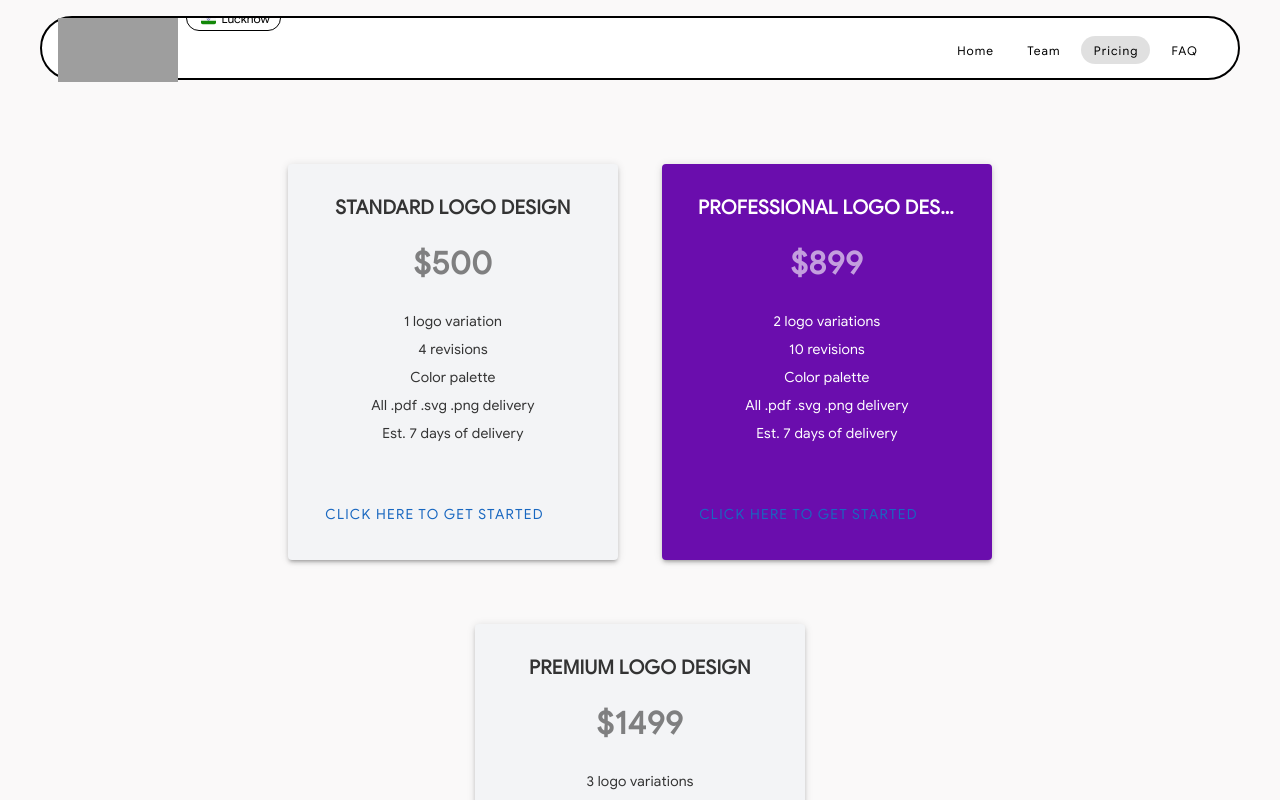
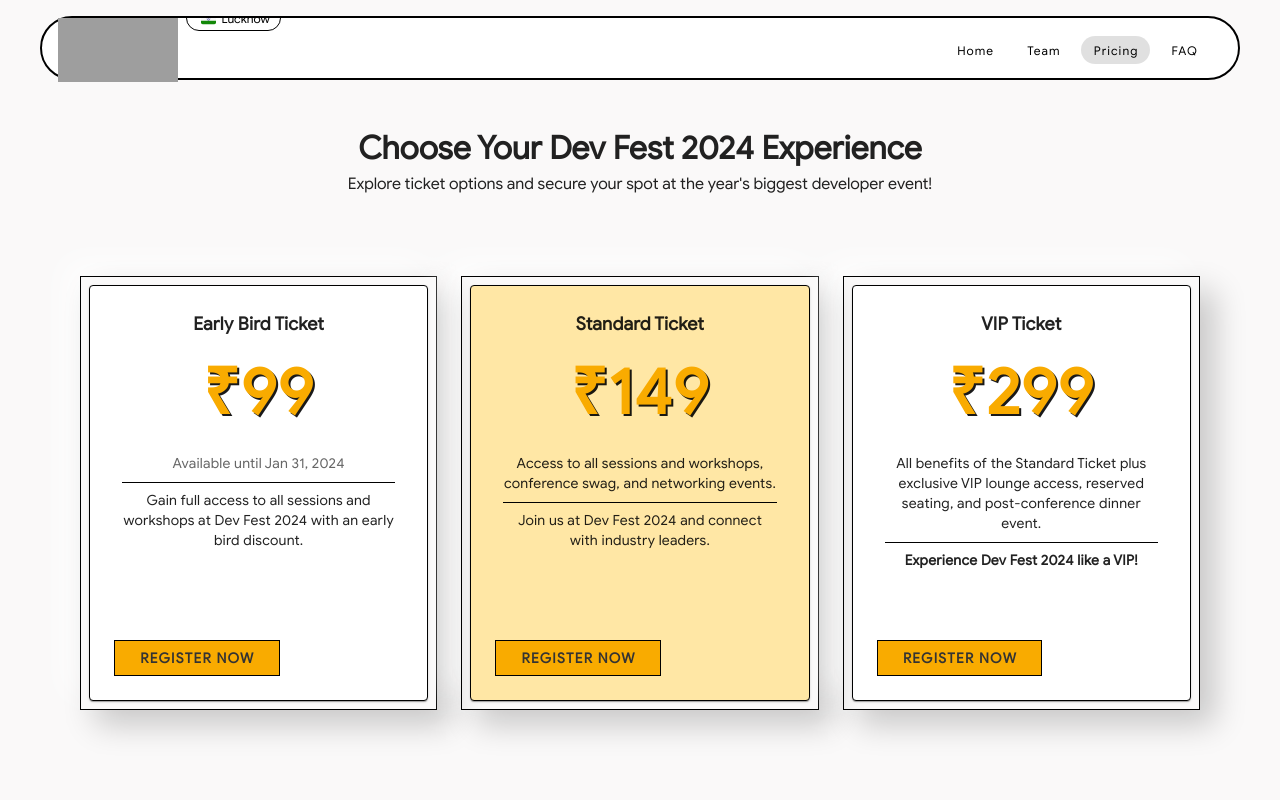
Before and after one commit to AbhishekSingh888/gdglucknow-2024, a Nuxt app: page /pricing in a window 1280 px wide. Shown: the top 802 px of the page. Built offline with nearby package versions, Linux system fonts and the light colour scheme; grey boxes are pictures that could not be loaded.

Commit message:
Refactor pricing card component and pricing page layout

```diff
--- a/components/pricing/pricingcard.vue
+++ b/components/pricing/pricingcard.vue
@@ -1,5 +1,5 @@
 <template>
-    <v-card :class="['pricing-card', { 'highlight-card': highlight }]" elevation="3">
+    <v-container :class="['pricing-card', { 'highlight-card': highlight }]">
         <v-card-title class="title">{{ title }}</v-card-title>
         <v-card-subtitle class="price">{{ price }}</v-card-subtitle>
         <v-card-text>
@@ -10,7 +10,7 @@
         <v-card-actions>
             <v-btn class="start-btn" color="primary" outlined>{{ buttonText }}</v-btn>
         </v-card-actions>
-    </v-card>
+    </v-container>
 </template>
 
 <script>
@@ -28,9 +28,11 @@
 <style scoped>
 .pricing-card {
     padding: 20px;
-    background-color: #f3f4f6;
+    background-color: #fff;
     color: #333;
     text-align: center;
+    box-shadow: -10px 10px 0px 0px rgb(0 0 0);
+    border: 1px solid #e0e0e0;
 }
 
 .highlight-card {
--- a/pages/pricing.vue
+++ b/pages/pricing.vue
@@ -1,67 +1,147 @@
 <template>
-    <v-container class="d-flex justify-center pa-10">
-      <v-row class="pricing-cards" justify="center">
-        <v-col cols="12" md="4" class="mb-5">
-          <PricingCard
-            :title="'STANDARD LOGO DESIGN'"
-            :price="'$500'"
-            :features="[
-              '1 logo variation',
-              '4 revisions',
-              'Color palette',
-              'All .pdf .svg .png delivery',
-              'Est. 7 days of delivery',
-            ]"
-            buttonText="Click here to get started"
-            :highlight="false"
-          />
+    <h1 class="text-center">Choose Your Dev Fest 2024 Experience</h1>
+    <p class="text-center">Explore ticket options and secure your spot at the year's biggest developer event!</p>
+
+    <v-container class="d-flex justify-center pa-10 mt-10">
+      <v-row align="stretch" >
+        <!-- Early Bird Ticket -->
+        <v-col cols="12" md="4" class="d-flex" >
+          <div class="shadow-wrapper">
+            <v-card class="pricing-card early-bird-card flex-column" outlined>
+              <v-card-title class="title">Early Bird Ticket</v-card-title>
+              <v-card-subtitle class="price">₹99</v-card-subtitle>
+              <v-card-text class="flex-grow-1">
+                <p class="subtext">Available until Jan 31, 2024</p>
+                <div class="divider"></div>
+                <p>Gain full access to all sessions and workshops at Dev Fest 2024 with an early bird discount.</p>
+              </v-card-text>
+              <v-card-actions>
+                <v-btn class="neumorphic-btn mt-auto">Register Now</v-btn>
+              </v-card-actions>
+            </v-card>
+          </div>
         </v-col>
-        <v-col cols="12" md="4" class="mb-5">
-          <PricingCard
-            :title="'PROFESSIONAL LOGO DESIGN'"
-            :price="'$899'"
-            :features="[
-              '2 logo variations',
-              '10 revisions',
-              'Color palette',
-              'All .pdf .svg .png delivery',
-              'Est. 7 days of delivery',
-            ]"
-            buttonText="Click here to get started"
-            :highlight="true"
-          />
+
+        <!-- Standard Ticket -->
+        <v-col cols="12" md="4" class="d-flex">
+          <div class="shadow-wrapper">
+            <v-card class="pricing-card standard-card flex-column" outlined>
+              <v-card-title class="title">Standard Ticket</v-card-title>
+              <v-card-subtitle class="price">₹149</v-card-subtitle>
+              <v-card-text class="flex-grow-1">
+                <p>Access to all sessions and workshops, conference swag, and networking events.</p>
+                <div class="divider"></div>
+                <p>Join us at Dev Fest 2024 and connect with industry leaders.</p>
+              </v-card-text>
+              <v-card-actions>
+                <v-btn class="neumorphic-btn mt-auto">Register Now</v-btn>
+              </v-card-actions>
+            </v-card>
+          </div>
         </v-col>
-        <v-col cols="12" md="4" class="mb-5">
-          <PricingCard
-            :title="'PREMIUM LOGO DESIGN'"
-            :price="'$1499'"
-            :features="[
-              '3 logo variations',
-              'Unlimited revisions',
-              'Color palette',
-              'All .pdf .svg .png delivery',
-              'Est. 7 days of delivery',
-            ]"
-            buttonText="Click here to get started"
-            :highlight="false"
-          />
+
+        <!-- VIP Ticket -->
+        <v-col cols="12" md="4" class="d-flex">
+          <div class="shadow-wrapper">
+            <v-card class="pricing-card vip-card flex-column" outlined>
+              <v-card-title class="title">VIP Ticket</v-card-title>
+              <v-card-subtitle class="price">₹299</v-card-subtitle>
+              <v-card-text class="flex-grow-1">
+                <p>All benefits of the Standard Ticket plus exclusive VIP lounge access, reserved seating, and post-conference dinner event.</p>
+                <div class="divider"></div>
+                <p><strong>Experience Dev Fest 2024 like a VIP!</strong></p>
+              </v-card-text>
+              <v-card-actions>
+                <v-btn class="neumorphic-btn mt-auto">Register Now</v-btn>
+              </v-card-actions>
+            </v-card>
+          </div>
         </v-col>
       </v-row>
     </v-container>
   </template>
 
-  <script>
-  import PricingCard from "@/components/pricing/pricingcard.vue";
 
-  export default {
-    components: {
-      PricingCard,
-    },
-  };
-  </script>
+<script>
+export default {
+  name: "PricingPlans",
+};
+</script>
+<style scoped>
+.pricing-card {
+    cursor: pointer;
+  text-align: center;
+  min-height: 26rem;
+  padding: 16px;
+  display: flex;
+  flex-direction: column;
+  border: 1px solid #000;
+  background-color: #ffffff;
+  transition: transform 0.2s ease, box-shadow 0.2s ease;
+}
 
-  <style scoped>
-  .pricing-cards {
-    gap: 20px;
-  }
-  </style>
+.shadow-wrapper {
+  display: flex;
+  flex-direction: column;
+  width: 100%;
+  padding: 8px;
+  border: 1px solid #000;
+  box-shadow: 15px 15px 30px rgba(0, 0, 0, 0.2), -15px -15px 30px rgba(255, 255, 255, 0.8);
+  transition: box-shadow 0.3s ease, transform 0.3s ease;
+}
+
+.shadow-wrapper:hover {
+  transform: translateY(-10px);
+  box-shadow: -10px 10px 0px rgba(0, 0, 0, 1), -10px -10px 20px rgba(255, 255, 255, 0);
+
+}
+
+.title {
+  font-weight: bold;
+  font-size: 18px;
+}
+
+.price {
+  font-size: 4rem;
+  font-weight: bold;
+  color: #f9ab00;
+  opacity: 1;
+  text-shadow: 2px 2px 0px rgba(0, 0, 0, 0.9);
+}
+
+.subtext {
+  color: #666;
+}
+
+.divider {
+  margin: 8px 0;
+  border-bottom: 1px solid #000;
+}
+
+.neumorphic-btn {
+  display: inline-flex;
+  justify-content: center;
+  align-items: center;
+  padding: 12px 24px;
+  font-weight: bold;
+  border-radius: 0%;
+  border: 1px solid #000;
+  color: #333;
+  background: #f9ab00;
+  transition: background 0.2s ease, box-shadow 0.2s ease;
+}
+
+.neumorphic-btn:hover {
+  background: #ffe7a5;
+  box-shadow: -3px 3px 0px 0 #000;
+  cursor: pointer;
+}
+
+.mt-auto {
+  margin-top: auto;
+}
+
+.standard-card{
+    background-color: #ffe7a5;
+}
+</style>
```
Lines whose indentation alone changed are shown as unchanged.
